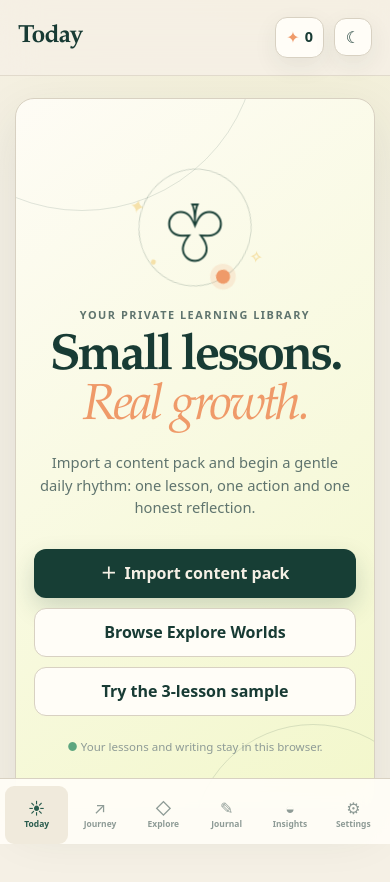
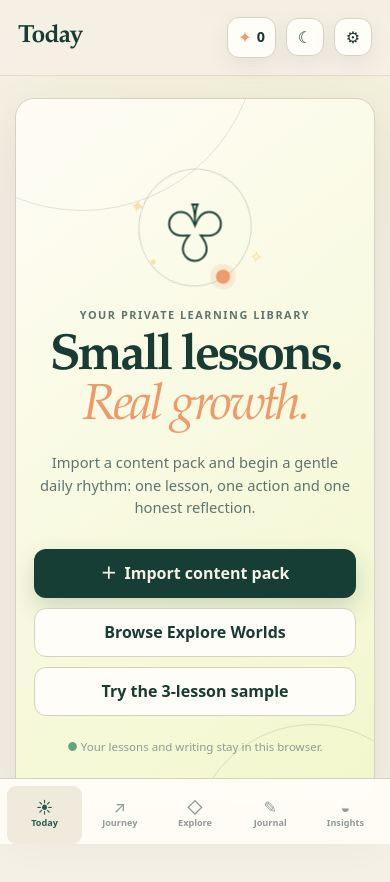
Before and after one commit to ashvinmotye/daily-growth, a plain HTML site: page index.html in a window 390 px wide. Drawn offline with Linux system fonts and the light colour scheme.

Commit message:
Move settings in top nav

```diff
--- a/app.js
+++ b/app.js
@@ -16,7 +16,7 @@ import {
   exploreLessonsForTerritory,
 } from "./explore-catalog.js";
 
-const APP_VERSION = "2.0.0";
+const APP_VERSION = "2.0.1";
 const main = document.querySelector("#main-content");
 const pageTitle = document.querySelector("#page-title");
 const pageEyebrow = document.querySelector("#page-eyebrow");
--- a/index.html
+++ b/index.html
@@ -43,9 +43,6 @@
           <button class="nav-item" data-view="insights">
             <span aria-hidden="true">◒</span><span>Insights</span>
           </button>
-          <button class="nav-item" data-view="settings">
-            <span aria-hidden="true">⚙</span><span>Settings</span>
-          </button>
         </nav>
 
         <div class="sidebar-growth" id="sidebar-growth"></div>
@@ -61,6 +58,7 @@
           <div class="top-actions">
             <div class="xp-chip" id="xp-chip" aria-label="Experience points"></div>
             <button class="icon-button" id="quick-theme" aria-label="Toggle dark mode" title="Toggle dark mode">☾</button>
+            <button class="icon-button" data-view="settings" aria-label="Open Settings" title="Settings">⚙</button>
           </div>
         </header>
 
@@ -78,7 +76,6 @@
         <button class="nav-item" data-view="explore"><span aria-hidden="true">◇</span><small>Explore</small></button>
         <button class="nav-item" data-view="journal"><span aria-hidden="true">✎</span><small>Journal</small></button>
         <button class="nav-item" data-view="insights"><span aria-hidden="true">◒</span><small>Insights</small></button>
-        <button class="nav-item" data-view="settings"><span aria-hidden="true">⚙</span><small>Settings</small></button>
       </nav>
     </div>
 
--- a/styles.css
+++ b/styles.css
@@ -269,6 +269,7 @@ a:focus-visible {
 }
 .icon-button:hover { transform: translateY(-2px); background: var(--surface-soft); }
 .icon-button.quiet { box-shadow: none; background: transparent; }
+.top-actions .icon-button.is-active { color: #173e35; background: var(--lime); border-color: var(--lime); }
 
 .main-content { width: min(1240px, 100%); min-height: calc(100vh - 98px); margin: 0 auto; padding: 42px clamp(28px, 5vw, 76px) 90px; }
 .loading-state { display: grid; min-height: 50vh; place-items: center; align-content: center; gap: 12px; color: var(--ink-soft); }
@@ -548,10 +549,10 @@ a:focus-visible {
   .xp-chip { min-width: auto; padding: 7px 10px; }.xp-chip small { display: none; }
   .icon-button { width: 38px; height: 38px; }
   .main-content { min-height: calc(100vh - 76px); padding: 22px 15px 46px; }
-  .bottom-nav { position: fixed; z-index: 40; display: grid; grid-template-columns: repeat(6, 1fr); inset: auto 0 0; height: calc(66px + env(safe-area-inset-bottom)); padding: 7px 5px env(safe-area-inset-bottom); background: color-mix(in srgb, var(--surface) 94%, transparent); border-top: 1px solid var(--line); backdrop-filter: blur(18px); }
+  .bottom-nav { position: fixed; z-index: 40; display: grid; grid-template-columns: repeat(5, 1fr); inset: auto 0 0; height: calc(66px + env(safe-area-inset-bottom)); padding: 7px 7px env(safe-area-inset-bottom); background: color-mix(in srgb, var(--surface) 94%, transparent); border-top: 1px solid var(--line); backdrop-filter: blur(18px); }
   .bottom-nav .nav-item { display: grid; place-items: center; align-content: center; gap: 1px; color: var(--ink-faint); border-radius: 9px; }
   .bottom-nav .nav-item.is-active { color: var(--green-2); background: var(--surface-soft); }
-  .bottom-nav .nav-item > span { font-size: 1rem; line-height: 1; }.bottom-nav small { font-size: .53rem; font-weight: 700; }
+  .bottom-nav .nav-item > span { font-size: 1rem; line-height: 1; }.bottom-nav small { font-size: .57rem; font-weight: 700; }
   .welcome-panel { min-height: calc(100vh - 130px); padding: 38px 18px; border-radius: 19px; }
   .welcome-art { transform: scale(.83); margin-bottom: 2px; }
   .welcome-panel h2 { font-size: clamp(2.55rem, 13vw, 3.8rem); }
--- a/sw.js
+++ b/sw.js
@@ -1,4 +1,4 @@
-const CACHE_NAME = "daily-growth-shell-v3";
+const CACHE_NAME = "daily-growth-shell-v4";
 const ROOT = new URL("./", self.location.href);
 const APP_SHELL = [
   "./",
```
Also changed, not shown: README.md.
